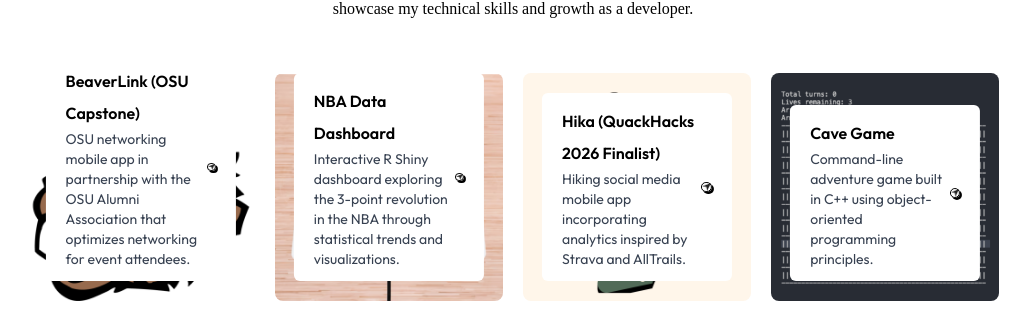
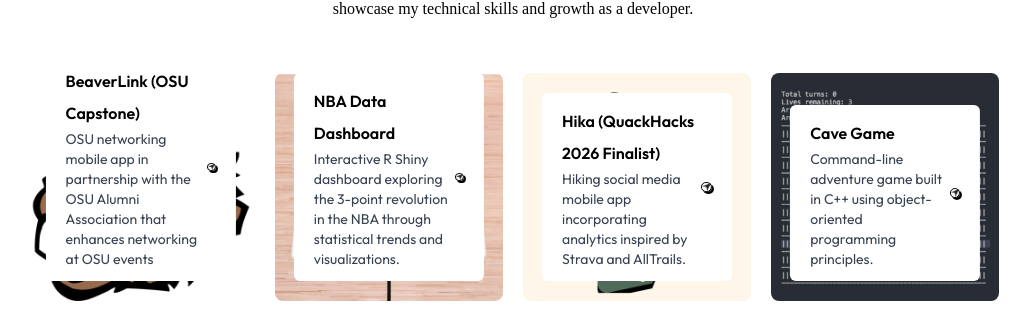
Before and after one commit to andynyugen/personal_website, a Next.js app: page / in a window 1280 px wide. Shown: the part 3080-3399 px from the top of the page, without its empty margins (127-1157 px from the left). Built offline with nearby package versions, Linux system fonts and the light colour scheme; a web font is replaced by a local one.

Commit message:
shorten beaverlink description

```diff
--- a/assets/assets.js
+++ b/assets/assets.js
@@ -92,7 +92,7 @@
 export const workData = [
     {
         title: 'BeaverLink (OSU Capstone)',
-        description: 'OSU networking mobile app in partnership with the OSU Alumni Association that optimizes networking for event attendees.',
+        description: 'OSU networking mobile app in partnership with the OSU Alumni Association that enhances networking at OSU events',
         bgImage: '/beaverlink.png',
         link: 'https://capstone.eecs.oregonstate.edu/projects/000151ee-b358-54c7-9f1c-c3380f3e46f4'
     },
```
